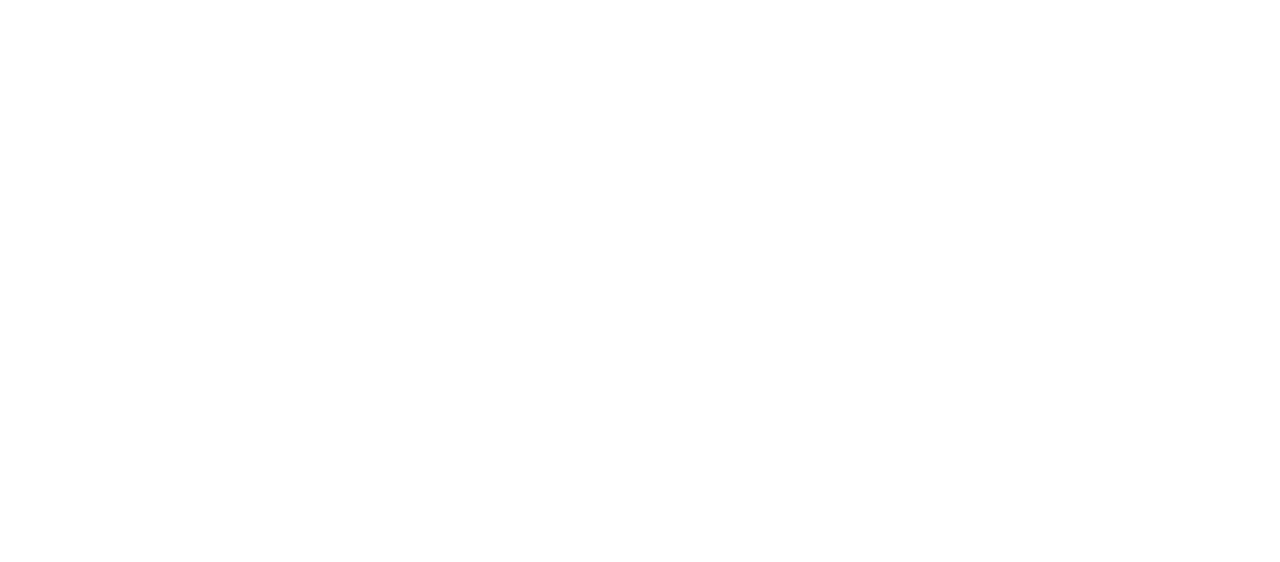
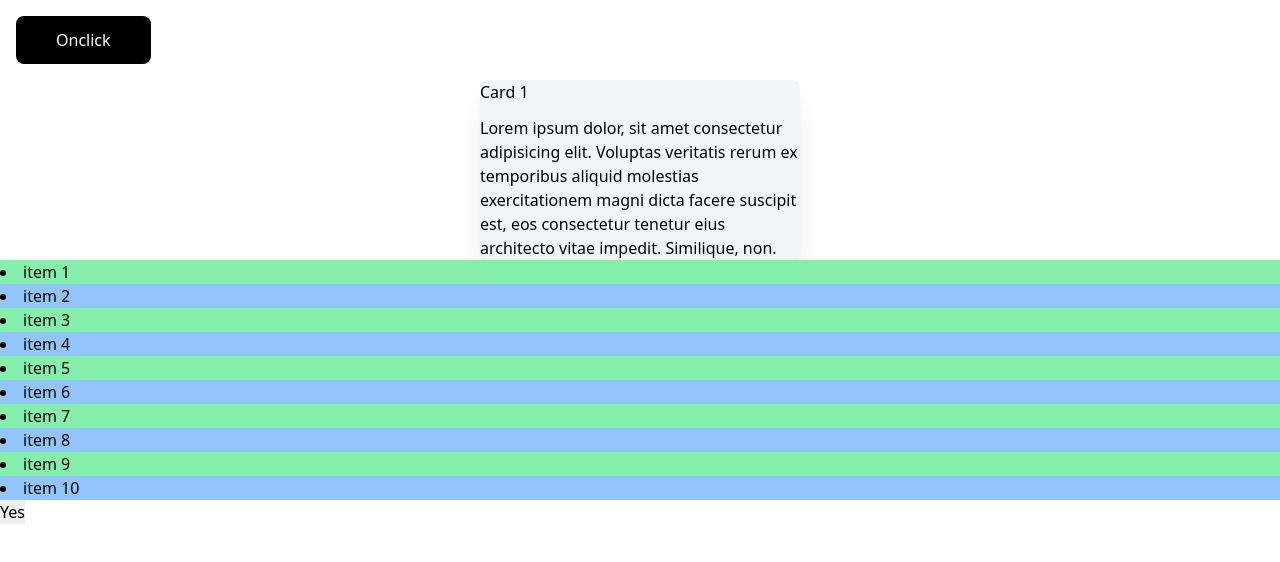
Before and after one commit to shemajolivetgislain/Tailwind-levelup-projects, a plain HTML site: page basics/fundamentals/interactivity/index.html in a window 1280 px wide. Drawn offline with nearby package versions, Linux system fonts and the light colour scheme.

Commit message:
interactivity

```diff
--- a/basics/fundamentals/interactivity/index.html
+++ b/basics/fundamentals/interactivity/index.html
@@ -7,8 +7,62 @@
     <title>Document</title>
   </head>
   <body>
+    <!-- hover state styling -->
+    <button
+      class="bg-black text-white py-3 px-10 rounded-lg m-4 hover:bg-orange-700 hover:text-white"
+    >
+      Onclick
+    </button>
+
+    <!-- styling based on parent state -->
     <div
-      class=".max-w-xs p-6.shadow-xl bg-gray-100 hover:bg-green-200 hover:text-white-800"
-    ></div>
+      class="max-w-xs mx-auto rounded-lg space-y-3 shadow-xl bg-gray-100 hover:bg-green-200 hover:text-white"
+    >
+      <h3 class="group-hover:text-white">Card 1</h3>
+      <p>
+        Lorem ipsum dolor, sit amet consectetur adipisicing elit. Voluptas
+        veritatis rerum ex temporibus aliquid molestias exercitationem magni
+        dicta facere suscipit est, eos consectetur tenetur eius architecto vitae
+        impedit. Similique, non.
+      </p>
+    </div>
+    <!-- pseudo class -->
+    <div>
+      <li class="first:bg-yellow-200 even:bg-blue-300 odd:bg-green-300">
+        item 1
+      </li>
+      <li class="first:bg-yellow-200 even:bg-blue-300 odd:bg-green-300">
+        item 2
+      </li>
+      <li class="first:bg-yellow-200 even:bg-blue-300 odd:bg-green-300">
+        item 3
+      </li>
+      <li class="first:bg-yellow-200 even:bg-blue-300 odd:bg-green-300">
+        item 4
+      </li>
+      <li class="first:bg-yellow-200 even:bg-blue-300 odd:bg-green-300">
+        item 5
+      </li>
+      <li class="first:bg-yellow-200 even:bg-blue-300 odd:bg-green-300">
+        item 6
+      </li>
+      <li class="first:bg-yellow-200 even:bg-blue-300 odd:bg-green-300">
+        item 7
+      </li>
+      <li class="first:bg-yellow-200 even:bg-blue-300 odd:bg-green-300">
+        item 8
+      </li>
+      <li class="first:bg-yellow-200 even:bg-blue-300 odd:bg-green-300">
+        item 9
+      </li>
+      <li class="first:bg-yellow-200 even:bg-blue-300 odd:bg-green-300">
+        item 10
+      </li>
+    </div>
+    <!-- appearance managing how your styling will be looking like in different browsers -->
+    <select class="appearance-none">
+      <option value="yes">Yes</option>
+      <option value="no">No</option>
+    </select>
   </body>
 </html>
```
